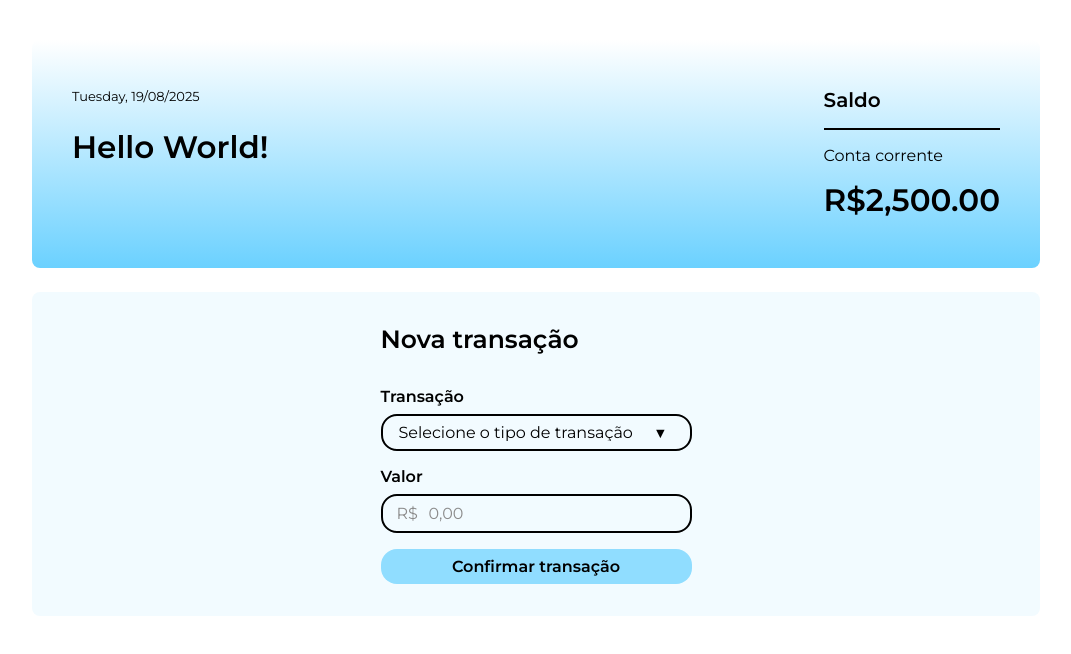
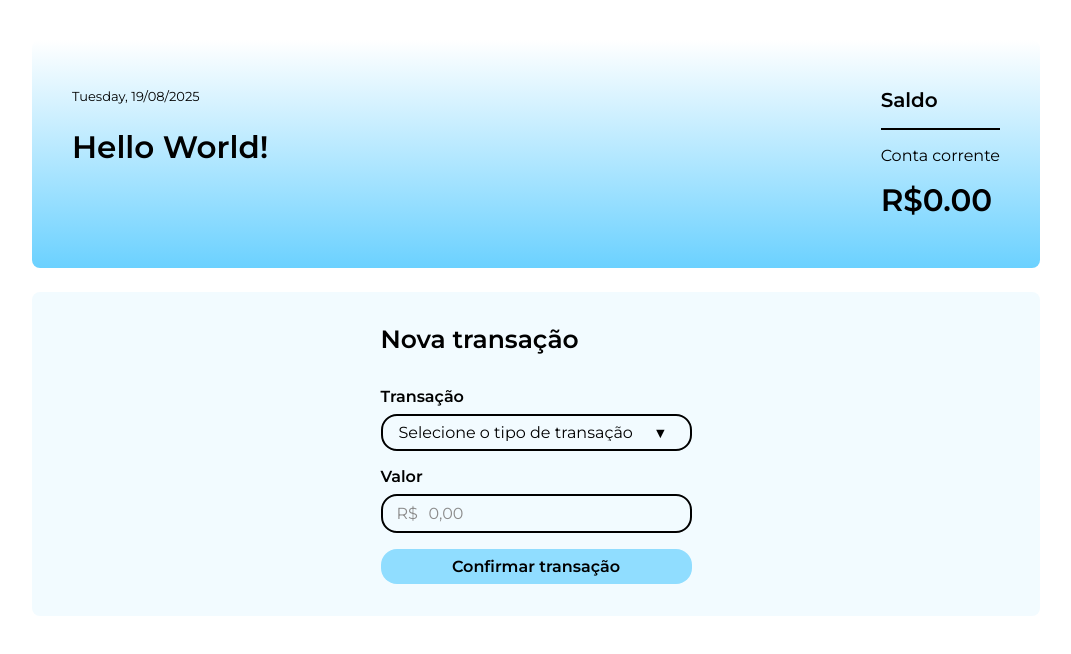
Before and after one commit to Gabriel7fs/anybank, an Angular app: page / in a window 1280 px wide. Shown: the top 654 px of the page, without its empty margins (104-1175 px from the left). Built offline with nearby package versions, Linux system fonts and the light colour scheme.

Commit message:
Aula 5 - Passando saldo com input

```diff
--- a/src/app/app.component.html
+++ b/src/app/app.component.html
@@ -1,6 +1,6 @@
 <div class="app">
   <div class="banner-form-wrapper">
-    <app-banner></app-banner>
+    <app-banner [saldo]="saldo()"></app-banner>
     <app-form-new-transaction (movimentacaoCriada)="processarMovimentacao($event)"></app-form-new-transaction>
   </div>
 </div>
--- a/src/app/app.component.ts
+++ b/src/app/app.component.ts
@@ -1,5 +1,5 @@
-import { Transaction } from './types/transaction';
-import { Component } from '@angular/core';
+import { Transaction, TransactionType } from './types/transaction';
+import { Component, computed, signal } from '@angular/core';
 import { BannerComponent } from "./banner/banner.component";
 import { FormNewTransactionComponent } from './form-new-transaction/form-new-transaction.component';
 
@@ -11,7 +11,34 @@ import { FormNewTransactionComponent } from './form-new-transaction/form-new-tra
 })
 export class AppComponent {
 
-  processarMovimentacao(transacao: Transaction) {
-    console.log(transacao);
+  movimentacao = signal<Transaction[]>([]);
+
+  saldo = computed(() => {
+    return this.movimentacao().reduce((acc, mov) => {
+
+      if (mov.tipo === TransactionType.DEPOSITO) {
+        return acc + mov.valor;
+      }
+
+      if (mov.tipo === TransactionType.SAQUE) {
+        if (mov.valor <= acc) {
+          return acc - mov.valor;
+        }
+        return acc;
+      }
+
+      return acc;
+    }, 0);
+  });
+
+  processarMovimentacao(mov: Transaction) {
+
+    const saldoAtual = this.saldo();
+    if (mov.tipo === TransactionType.SAQUE && mov.valor > saldoAtual) {
+      alert('Saldo insuficiente');
+      return;
+    }
+
+    this.movimentacao.update((listaAtual) => [mov, ...listaAtual]); //irá exibir as trnasações mais recentes
   }
 }
--- a/src/app/banner/account/account.component.html
+++ b/src/app/banner/account/account.component.html
@@ -2,5 +2,5 @@
     <h2 class="titulo">Saldo</h2>
     <div class="divisoria"></div>
     <span class="tipo-conta">Conta corrente</span>
-    <span class="saldo">{{ 2500 | currency:"BRL" }}</span>
+    <span class="saldo">{{ saldo() | currency:"BRL" }}</span>
 </section>
--- a/src/app/banner/account/account.component.ts
+++ b/src/app/banner/account/account.component.ts
@@ -1,5 +1,5 @@
 import { CurrencyPipe } from '@angular/common';
-import { Component } from '@angular/core';
+import { Component, input } from '@angular/core';
 
 @Component({
   selector: 'app-account',
@@ -9,5 +9,5 @@ import { Component } from '@angular/core';
 })
 export class AccountComponent {
 
-
+  saldo = input.required<number>()
 }
--- a/src/app/banner/banner.component.html
+++ b/src/app/banner/banner.component.html
@@ -1,4 +1,4 @@
 <header class="banner">
   <app-welcome-banner class="boas-vindas"></app-welcome-banner>
-  <app-account class="conta"></app-account>
+  <app-account [saldo]="saldo()" class="conta"></app-account>
 </header>
--- a/src/app/banner/banner.component.ts
+++ b/src/app/banner/banner.component.ts
@@ -1,5 +1,4 @@
-import { DatePipe } from '@angular/common';
-import { Component } from '@angular/core';
+import { Component, input } from '@angular/core';
 import { WelcomeBannerComponent } from './welcome-banner/welcome-banner.component';
 import { AccountComponent } from './account/account.component';
 
@@ -11,5 +10,5 @@ import { AccountComponent } from './account/account.component';
 })
 export class BannerComponent {
 
-  dataAtual = new Date();
+  saldo = input.required<number>();
 }
--- a/src/app/form-new-transaction/form-new-transaction.component.html
+++ b/src/app/form-new-transaction/form-new-transaction.component.html
@@ -6,7 +6,7 @@
       <label class="campo-grupo">
         Transação
         <div class="select-wrapper">
-          <select name="tipo-transacao" [(ngModel)]="tipoTransacao" class="campo select-tipo-transacao" required>
+          <select name="tipo-transacao" [(ngModel)]="tipo" class="campo select-tipo-transacao" required>
             <option value="" selected disabled>Selecione o tipo de transação</option>
             <option value="deposito">Depósito</option>
             <option value="saque">Saque</option>
@@ -16,7 +16,7 @@
       <label class="campo-grupo">
         Valor
         <div class="input-wrapper">
-          <input type="number" [(ngModel)]="valorTransacao" name="valor" min="0.01" step="0.01" placeholder="0,00" class="campo input-valor-transacao" required>
+          <input type="number" [(ngModel)]="valor" name="valor" min="0.01" step="0.01" placeholder="0,00" class="campo input-valor-transacao" required>
         </div>
       </label>
 
--- a/src/app/form-new-transaction/form-new-transaction.component.ts
+++ b/src/app/form-new-transaction/form-new-transaction.component.ts
@@ -10,17 +10,17 @@ import { Transaction } from '../types/transaction';
 })
 export class FormNewTransactionComponent {
 
-  tipoTransacao: string = '';
-  valorTransacao!: number;
+  tipo: string = '';
+  valor!: number;
 
   movimentacaoCriada = output<Transaction>();
 
   onSubmit() {
 
-    const transacao = new Transaction(this.tipoTransacao, this.valorTransacao);
-    console.log(transacao);
+    const movimentacao = new Transaction(this.tipo, this.valor);
+    console.log(movimentacao);
 
-    this.movimentacaoCriada.emit(transacao);
+    this.movimentacaoCriada.emit(movimentacao);
 
   }
 }
```
